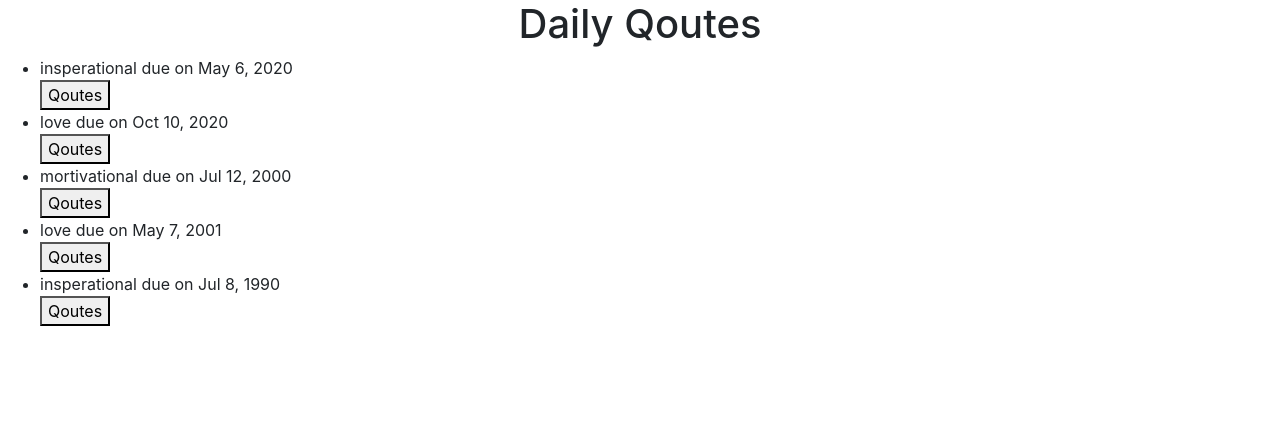
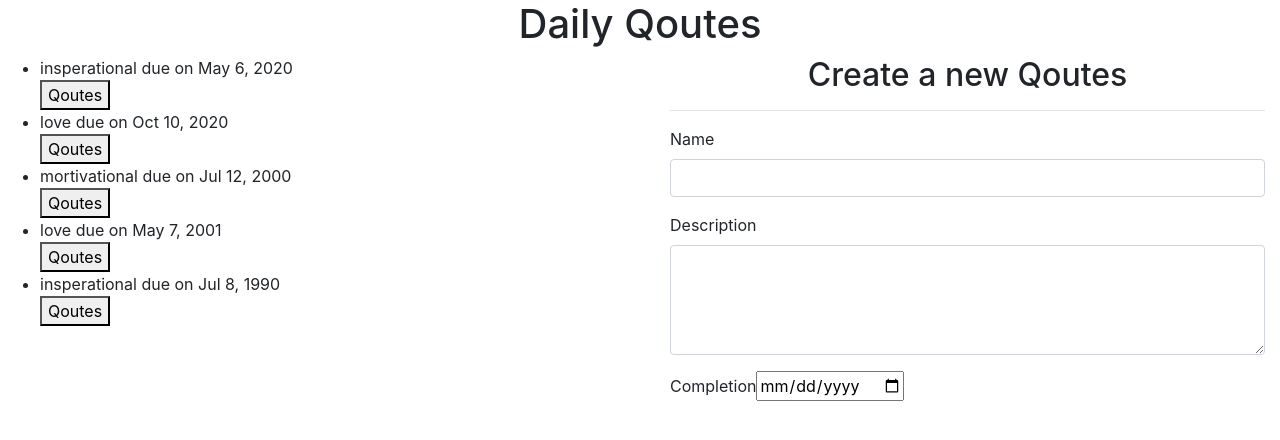
Before and after one commit to jerumanu/qoutes, an Angular app: page / in a window 1280 px wide. Shown: the top 440 px of the page. Built offline with nearby package versions, Linux system fonts and the light colour scheme.

Commit message:
add forms

```diff
--- /dev/null
+++ b/src/app/qoute-form/qoute-form.component.html
@@ -0,0 +1,23 @@
+<div class="container-fluid">
+    <h2 class="text-center">Create a new Qoutes</h2>
+    <hr>
+    <form>
+        <div class="form-group">
+
+            <label for="name">Name</label>
+            <input type="text" required class="form-control" id="name">
+
+        </div>
+        <div class="form-group">
+
+            <label for="description">Description</label>
+            <textarea class="form-control" id="description" rows="4" required></textarea>
+
+        </div>
+        <div class="form-group">
+            <label for="complete">Completion</label>
+            <input type='date' id="complete" required>
+
+        </div>
+    </form>
+  </div>
--- /dev/null
+++ b/src/app/qoute-form/qoute-form.component.ts
@@ -0,0 +1,15 @@
+import { Component, OnInit } from '@angular/core';
+
+@Component({
+  selector: 'app-qoute-form',
+  templateUrl: './qoute-form.component.html',
+  styleUrls: ['./qoute-form.component.css']
+})
+export class QouteFormComponent implements OnInit {
+
+  constructor() { }
+
+  ngOnInit(): void {
+  }
+
+}
--- a/src/app/qoute/qoute.component.html
+++ b/src/app/qoute/qoute.component.html
@@ -1,5 +1,7 @@
 <div class="cointainer-fluid">
 <h1 class="text-center">Daily Qoutes</h1>
+<div class="row">
+    <div class="col-md-6">
 <ul>
     <div *ngFor = "let qoute of qoutes;let i =index">
 
@@ -10,5 +12,11 @@
     <app-qoute-detail   *ngIf="qoute.showDescription"[qoute]="qoute" (isComplete) = "deleteQoute($event,i)"> </app-qoute-detail>
     </div>
 </ul>
+</div>
+<div class="col-md-6">
+    <app-qoute-form></app-qoute-form>
+</div>
+</div>
+
 <p *ngIf="qoutes.length > 5">Your  have too many Qoutes </p>
 </div>
```
Also changed, not shown: src/app/app.module.ts (+5 -2 lines), src/app/qoute-form/qoute-form.component.css (added), 1 other file (tests, documents, lock files or other folders).
